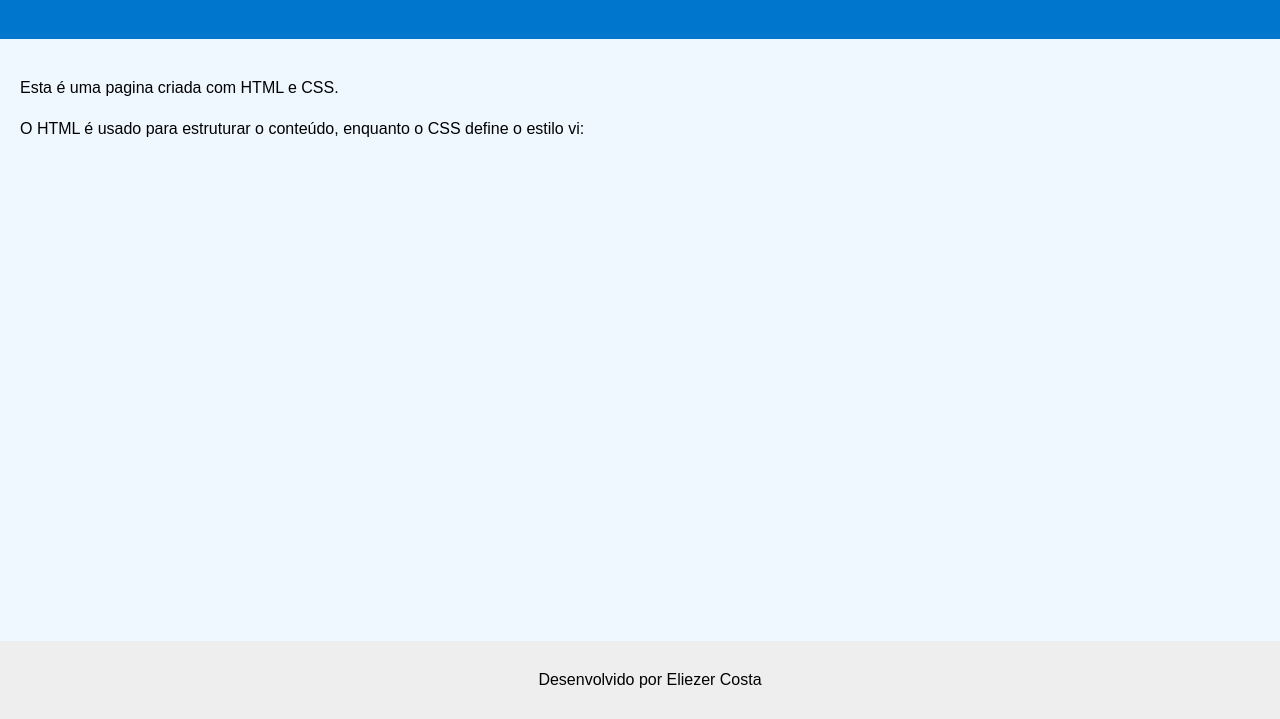
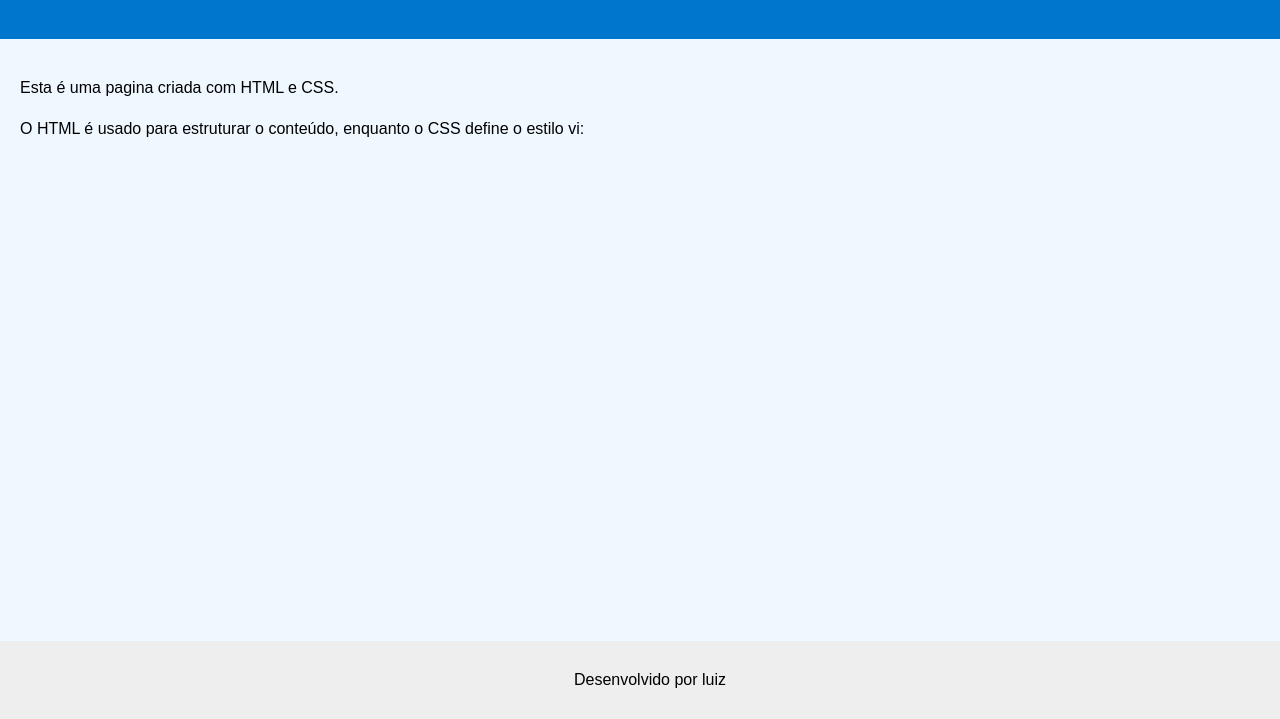
Before and after one commit to luizkoropka-droid/davioreiudoamarolagrossaepeluda, a plain HTML site: page index.html in a window 1280 px wide. Shown: the part 81-800 px from the top of the page. Drawn offline with Linux system fonts and the light colour scheme.

Commit message:
Add files via upload

```diff
--- a/index.html
+++ b/index.html
@@ -44,7 +44,7 @@
                 <p>O HTML é usado para estruturar o conteúdo, enquanto o CSS define o estilo vi:
             </main>
             <footer>
-                <p>Desenvolvido por Eliezer Costa</p>
+                <p>Desenvolvido por luiz</p>
             </footer>
         </body>
         </html>
```
